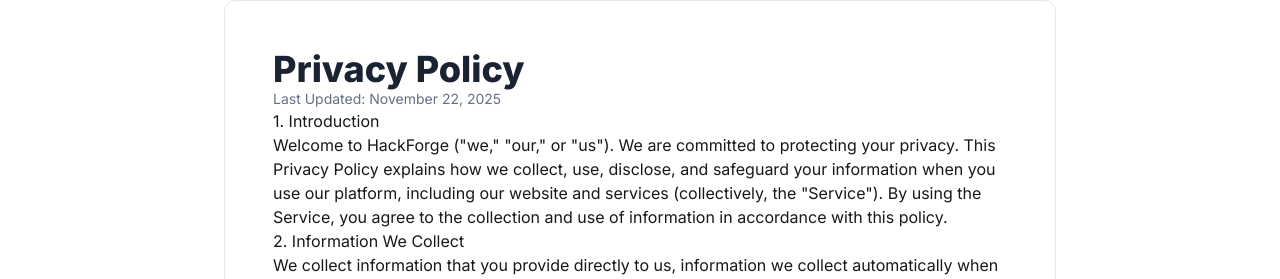
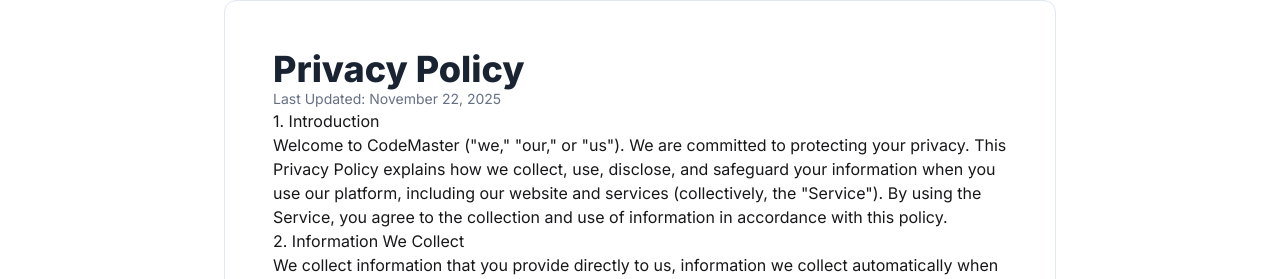
Before and after one commit to devvspark/Coding-platform, a React (Vite) app in the folder Frontend/: page /privacy-policy in a window 1280 px wide. Shown: the part 128-407 px from the top of the page. Built offline with nearby package versions, Linux system fonts and the light colour scheme; no server answers.

Commit message:
Initial commit

```diff
--- a/Frontend/src/pages/PrivacyPolicyPage.jsx
+++ b/Frontend/src/pages/PrivacyPolicyPage.jsx
@@ -16,7 +16,7 @@
 
                     <h2>1. Introduction</h2>
                     <p>
-                        Welcome to HackForge ("we," "our," or "us"). We are committed to protecting your privacy. This Privacy Policy explains how we collect, use, disclose, and safeguard your information when you use our platform, including our website and services (collectively, the "Service"). By using the Service, you agree to the collection and use of information in accordance with this policy.
+                        Welcome to CodeMaster ("we," "our," or "us"). We are committed to protecting your privacy. This Privacy Policy explains how we collect, use, disclose, and safeguard your information when you use our platform, including our website and services (collectively, the "Service"). By using the Service, you agree to the collection and use of information in accordance with this policy.
                     </p>
 
                     <h2>2. Information We Collect</h2>
```
